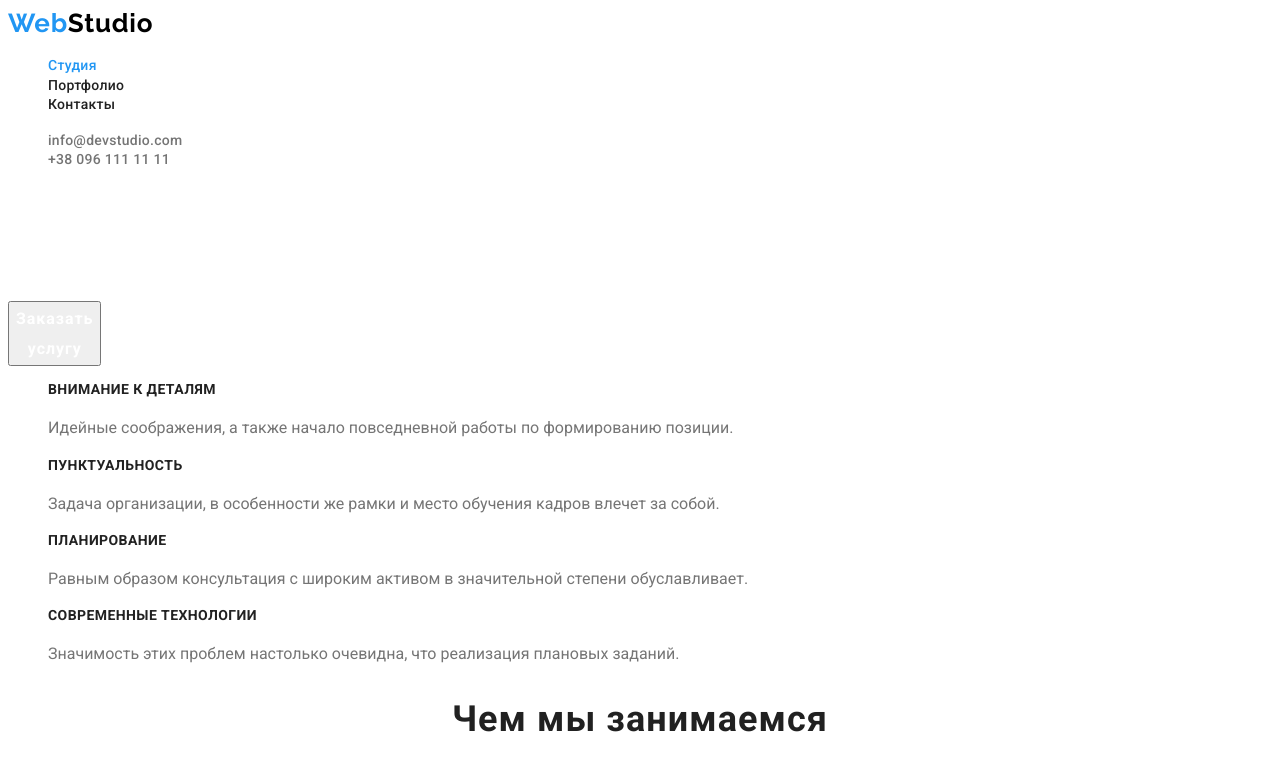
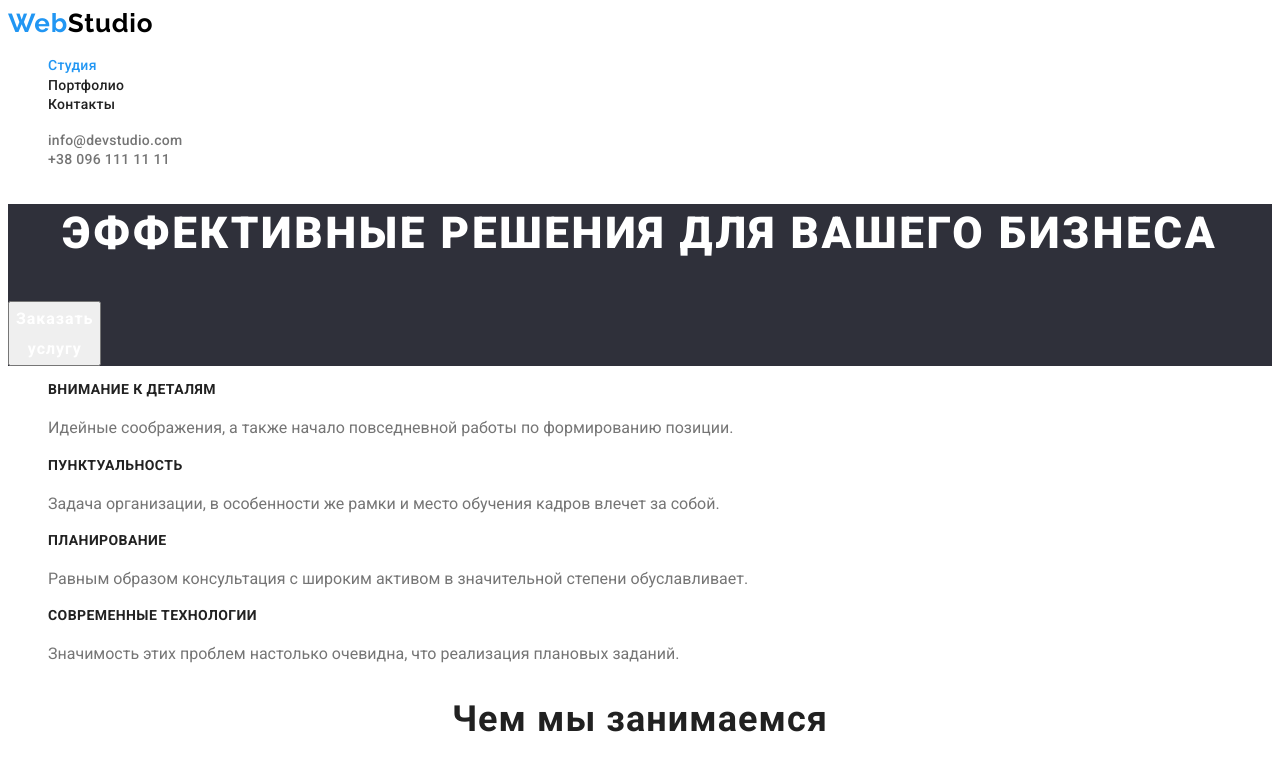
Before and after one commit to ViktorTyt/goit-markup-hw-02, a plain HTML site: page index.html in a window 1280 px wide. Shown: the top 767 px of the page. Drawn offline with Linux system fonts and the light colour scheme.

Commit message:
finish homework

```diff
--- a/css/styles.css
+++ b/css/styles.css
@@ -67,7 +67,7 @@ body {
 /*---------------------------------------------------- main------------------------------------------ */
 /*--------------------section hero----------------------------- */
 .hero {
-    background-color:var(--background-color-datk);
+    background-color:var(--background-color-dark);
 }
 .hero-title {
     font-weight: 900;
```
